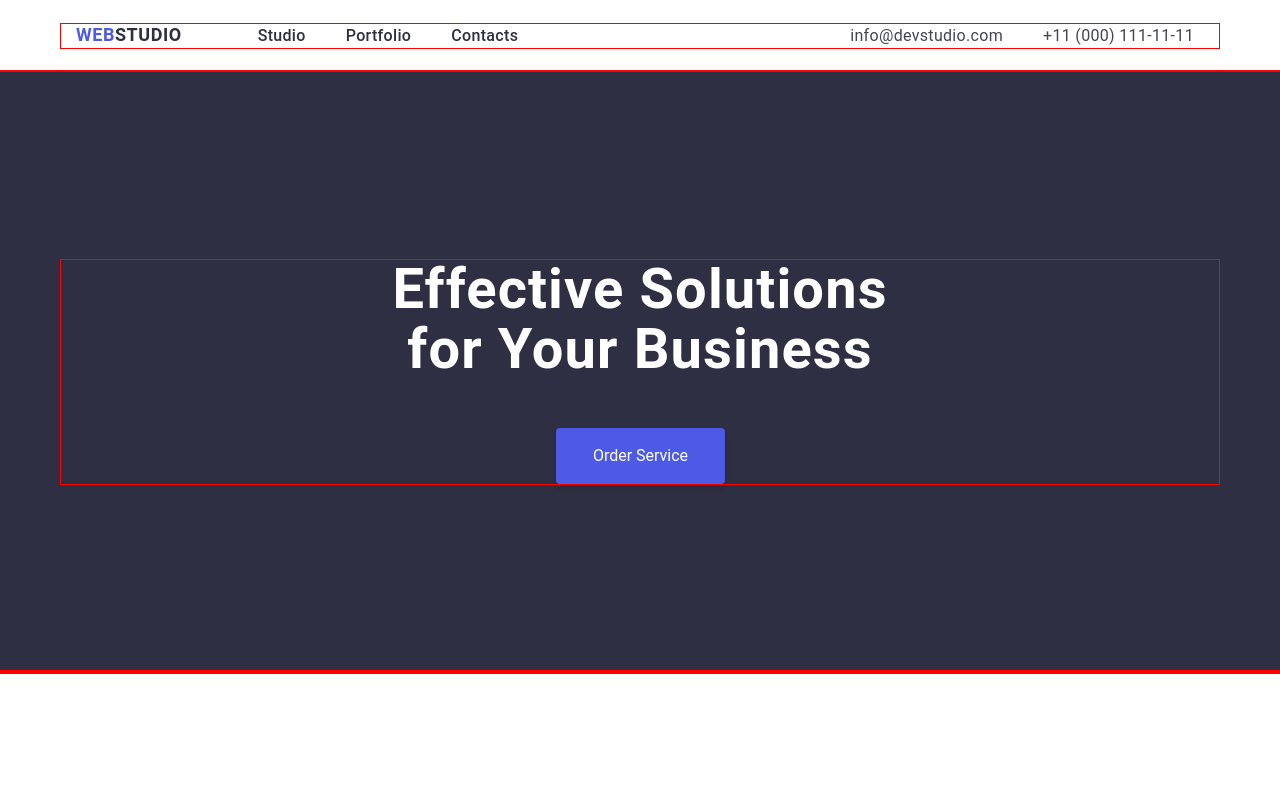
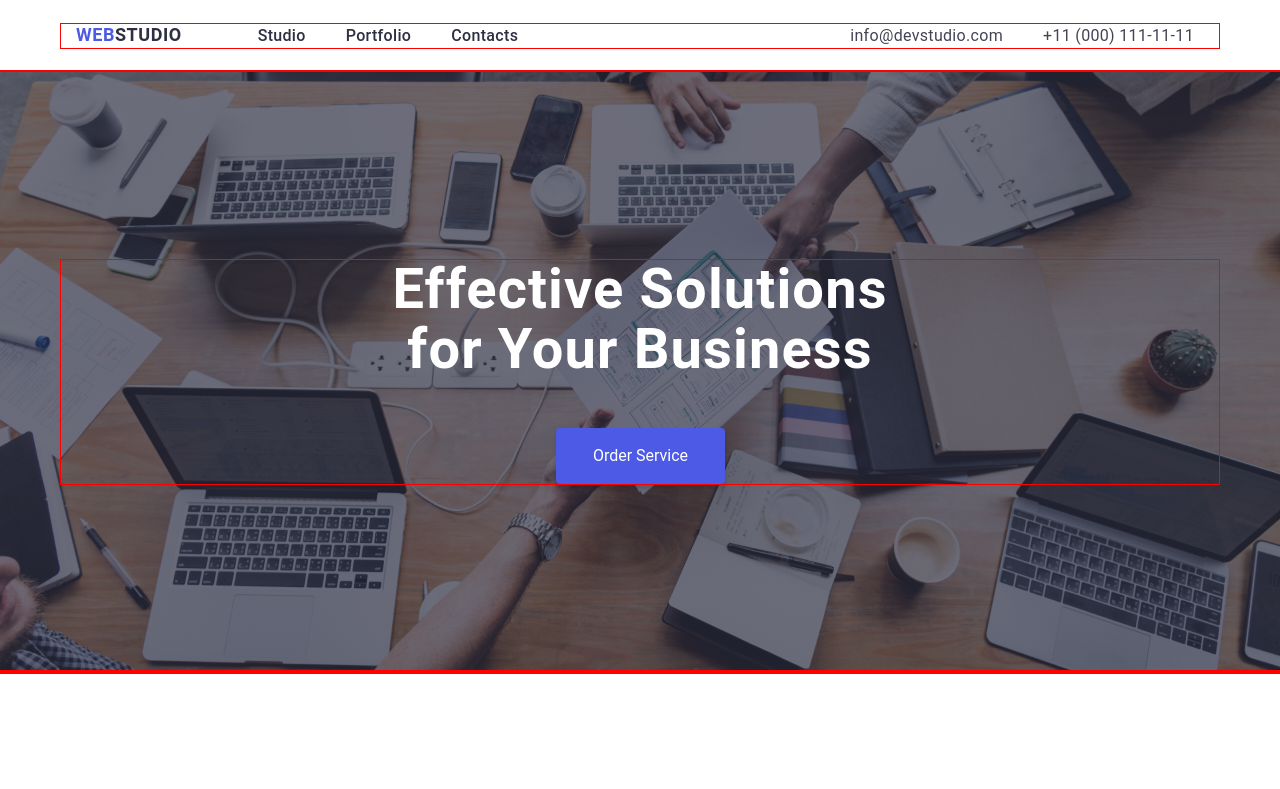
Before and after one commit to BAV0VNA/my-hw1, a plain HTML site: page index.html in a window 1280 px wide. Shown: the top 789 px of the page. Drawn offline with nearby package versions, Linux system fonts and the light colour scheme.

Commit message:
i added hero-phonce and styles

```diff
--- a/style/style.css
+++ b/style/style.css
@@ -132,7 +132,18 @@ a {
   background-color: #2e2f42;
   padding-top: 188px;
   padding-bottom: 188px;
+  max-width: 1440px;
+  background-image: linear-gradient(
+      rgba(46, 47, 66, 0.7),
+      rgba(46, 47, 66, 0.7)
+    ),
+    url(../image/hero-background.jpg);
+  background-position: center;
+  background-size: cover;
+  background-repeat: no-repeat;
+  margin: 0 auto;
 }
+
 .hero-title {
   width: 496px;
   margin: 0 auto;
```
Also changed, not shown: image/hero-background.jpg (added).
